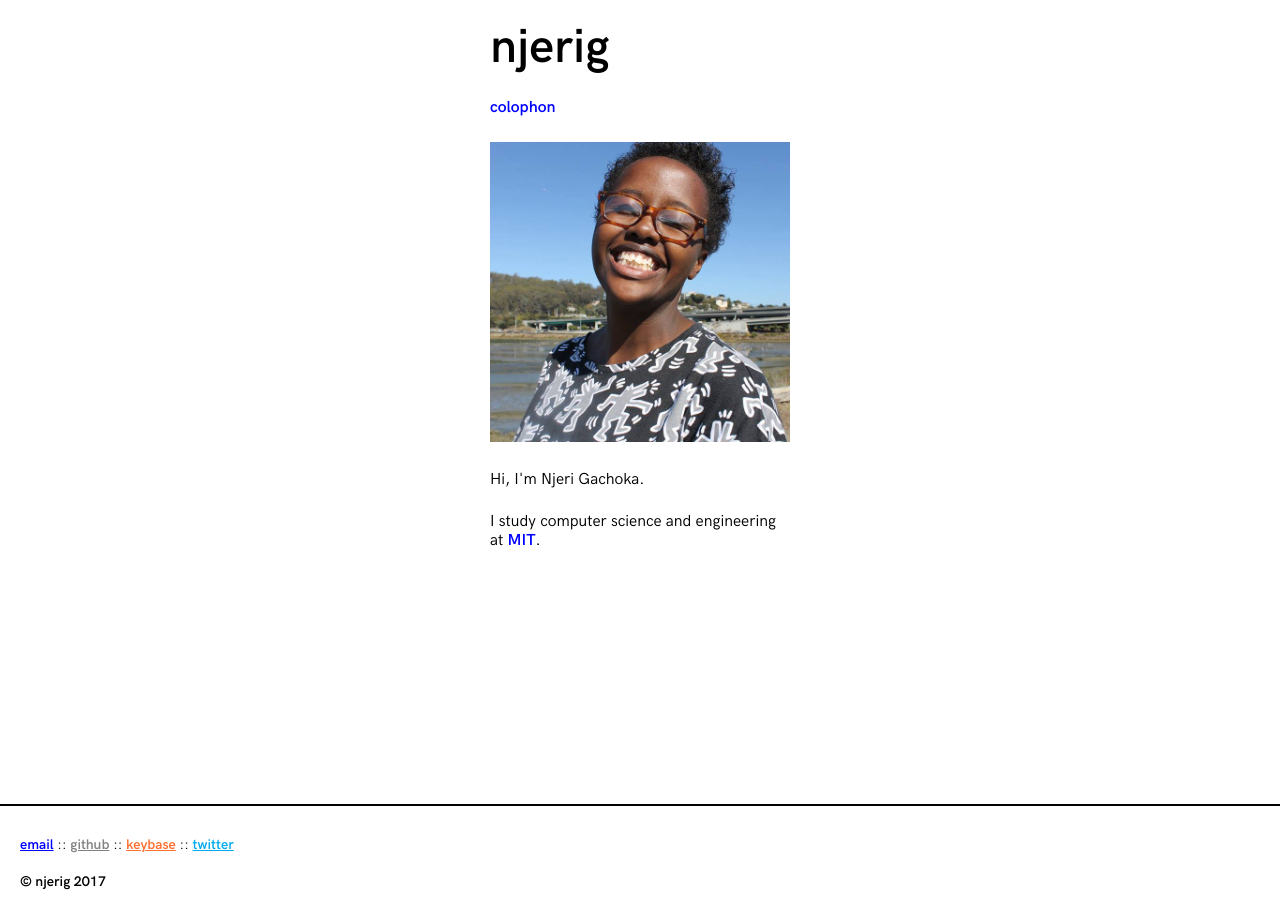
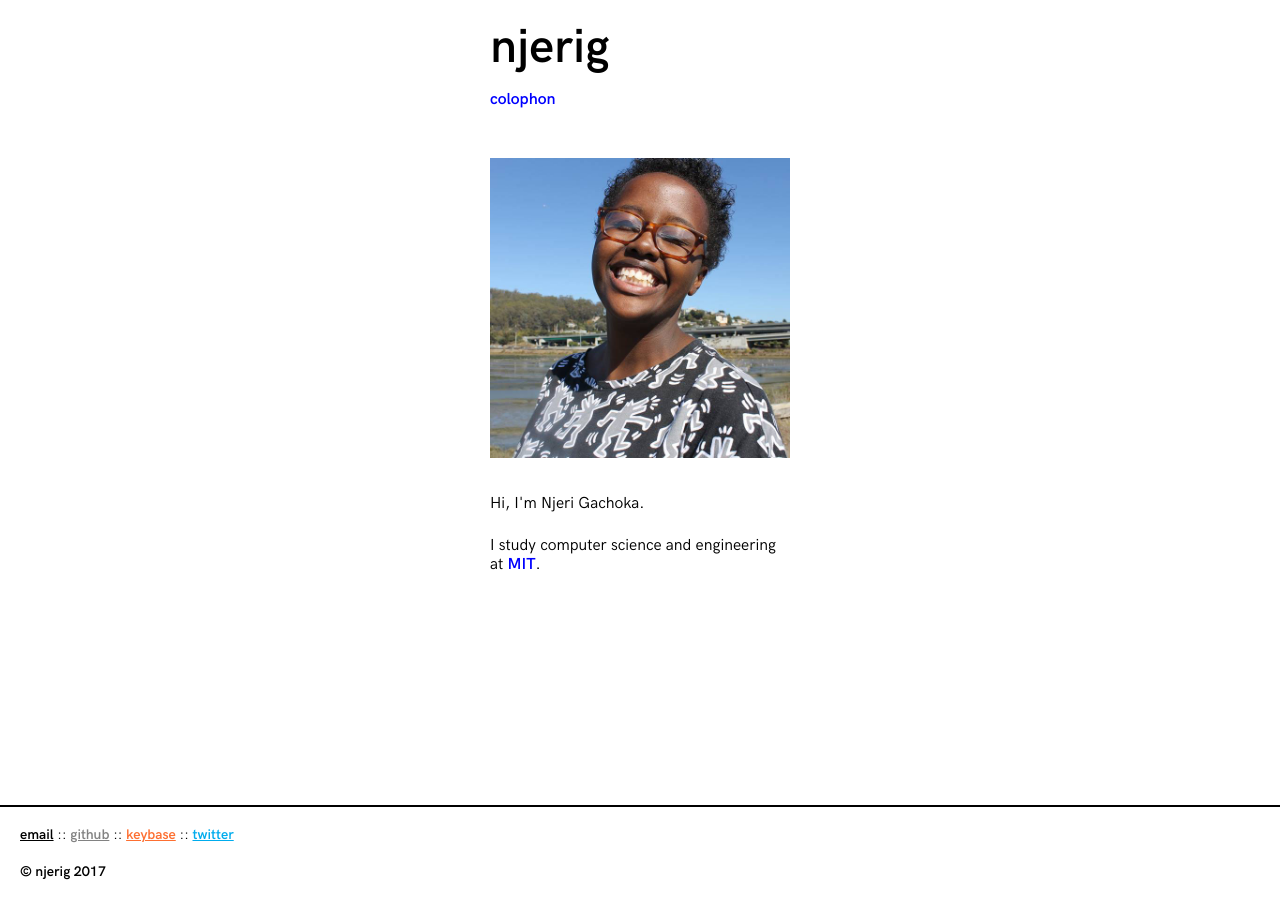
Before and after one commit to njerig/personal-website, a Jekyll site: the page built from index.html, in a window 1280 px wide. Built offline with Jekyll 4.4.1, drawn with Linux system fonts in a browser that asks for light colours; some web fonts are replaced.

Commit message:
add more space between header and main

```diff
--- a/css/styles.scss
+++ b/css/styles.scss
@@ -81,15 +81,21 @@ body {
 
 header {
   font-weight: bold;
+  margin-bottom: 3em;
 }
 
-nav, nav.main, nav.social {
-  margin: 1.5em 0;
+nav.main {
+  margin-top: 1em;
   font-family: $hk-light;
 }
 
 nav.social {
-  a { text-decoration: underline; }
+  margin-bottom: 1.5em;
+  font-family: $hk-light;
+  a {
+    color: $black;
+    text-decoration: underline;
+  }
   > #gh { color: $gh-grey; }
   > #kb { color: $kb-orange; }
   > #tw { color: $tw-blue; }
@@ -99,9 +105,13 @@ main {
   flex: 1;
 }
 
+section {
+  margin-top: 2em;
+}
+
 footer {
   margin: 0;
-  padding: 10px 20px;
+  padding: 20px;
   border-top: 2px solid;
   font-size: 14px;
   font-family: $hk-semibold;
```
